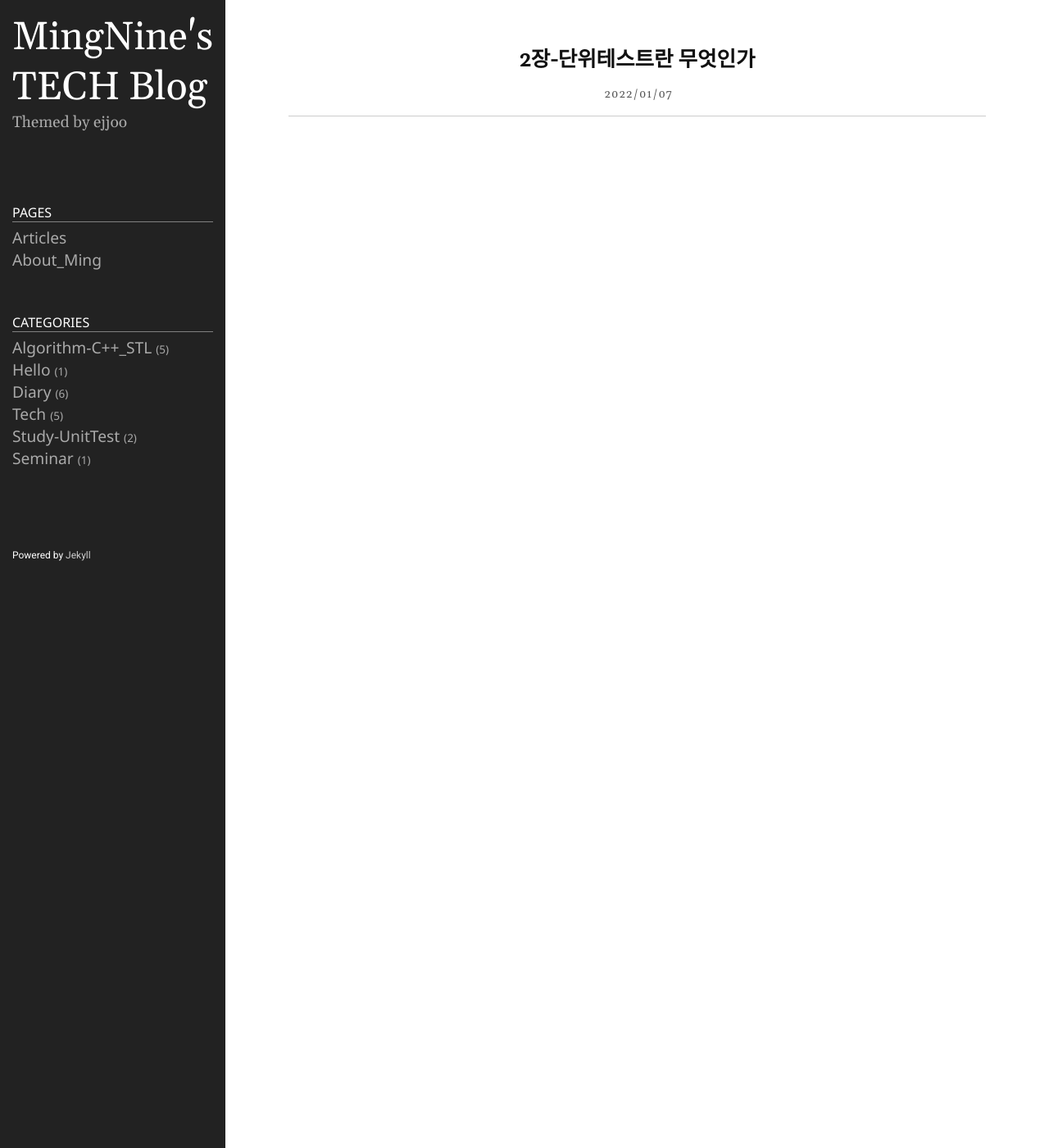
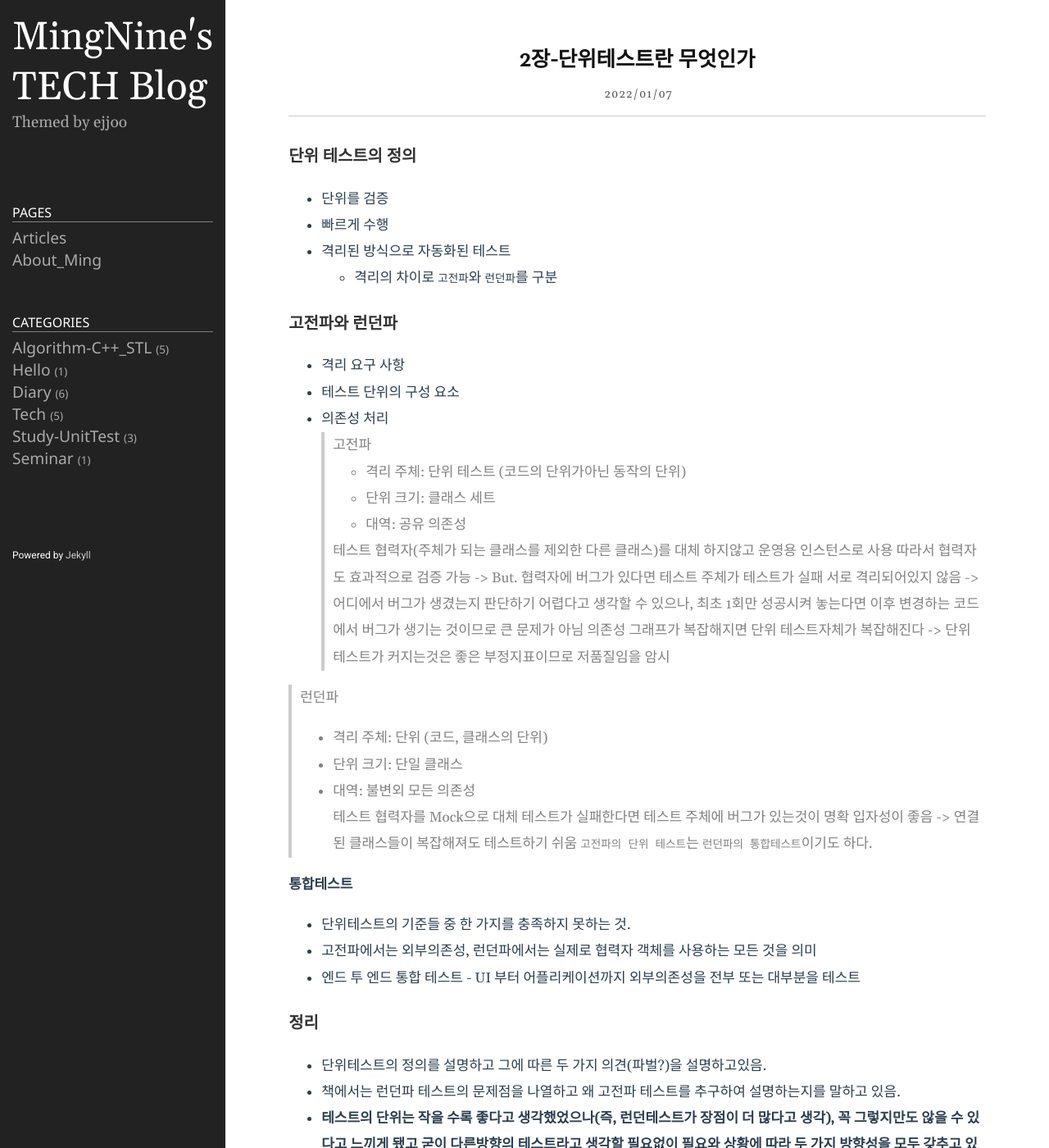
Before and after one commit to MingNine9999/MingNine9999.github.io, a Jekyll site: the page built from _posts/2022-01-07-2장-단위테스트란 무엇인가.md, in a window 1280 px wide and 1400 px high. Shown: the whole window at 82% size. Built offline with Jekyll 4.4.1, drawn with Linux system fonts in a browser that asks for light colours; comment, search, counter and statistics services are not loaded; some of the changed text lies outside the part shown.

Commit message:
유닛테스트 2~3장

```diff
--- a/_posts/2022-01-07-2장-단위테스트란 무엇인가.md
+++ b/_posts/2022-01-07-2장-단위테스트란 무엇인가.md
@@ -4,3 +4,47 @@ title: "2장-단위테스트란 무엇인가"
 date: 2022-01-07
 category: Study-UnitTest
 ---
+
+### 단위 테스트의 정의
+- 단위를 검증
+- 빠르게 수행
+- 격리된 방식으로 자동화된 테스트
+  - 격리의 차이로 `고전파`와 `런던파`를 구분
+
+
+### 고전파와 런던파
+- 격리 요구 사항
+- 테스트 단위의 구성 요소
+- 의존성 처리
+> 고전파
+ >   - 격리 주체: 단위 테스트 (코드의 단위가아닌 동작의 단위)
+ >   - 단위 크기: 클래스 세트
+ >   - 대역: 공유 의존성
+ >
+ >   테스트 협력자(주체가 되는 클래스를 제외한 다른 클래스)를 대체 하지않고 운영용 인스턴스로 사용
+    따라서 협력자도 효과적으로 검증 가능 -> But. 협력자에 버그가 있다면 테스트 주체가 테스트가 실패
+    서로 격리되어있지 않음 -> 어디에서 버그가 생겼는지 판단하기 어렵다고 생각할 수 있으나,
+                        최초 1회만 성공시켜 놓는다면 이후 변경하는 코드에서 버그가 생기는 것이므로 큰 문제가 아님
+    의존성 그래프가 복잡해지면 단위 테스트자체가 복잡해진다 -> 단위 테스트가 커지는것은 좋은 부정지표이므로 저품질임을 암시
+
+> 런던파
+ >    - 격리 주체: 단위 (코드, 클래스의 단위)
+ >   - 단위 크기: 단일 클래스
+ >  - 대역: 불변외 모든 의존성
+ >
+ >    테스트 협력자를 Mock으로 대체
+    테스트가 실패한다면 테스트 주체에 버그가 있는것이 명확
+    입자성이 좋음 -> 연결된 클래스들이 복잡해져도 테스트하기 쉬움
+    `고전파의 단위 테스트`는 `런던파의 통합테스트`이기도 하다.
+
+**통합테스트**
+- 단위테스트의 기준들 중 한 가지를 충족하지 못하는 것.
+- 고전파에서는 외부의존성, 런던파에서는 실제로 협력자 객체를 사용하는 모든 것을 의미
+- 엔드 투 엔드 통합 테스트 - UI 부터 어플리케이션까지 외부의존성을 전부 또는 대부분을 테스트
+
+### 정리
+- 단위테스트의 정의를 설명하고 그에 따른 두 가지 의견(파벌?)을 설명하고있음.
+- 책에서는 런던파 테스트의 문제점을 나열하고 왜 고전파 테스트를 추구하여 설명하는지를 말하고 있음.
+  <br/>
+- **테스트의 단위는 작을 수록 좋다고 생각했었으나(즉, 런던테스트가 장점이 더 많다고 생각), 꼭 그렇지만도 않을 수 있다고 느끼게 됐고**
+  **굳이 다른방향의 테스트라고 생각할 필요없이 필요와 상황에 따라 두 가지 방향성을 모두 갖추고 있으면 더 좋을것 같다고 생각함.**
```
Also changed, not shown: _posts/2022-01-14-3장-단위테스트의 구조.md (added, +35 -0 lines), _posts/카테고리테스트/카테고리.md (deleted, +0 -8 lines), README.md.
